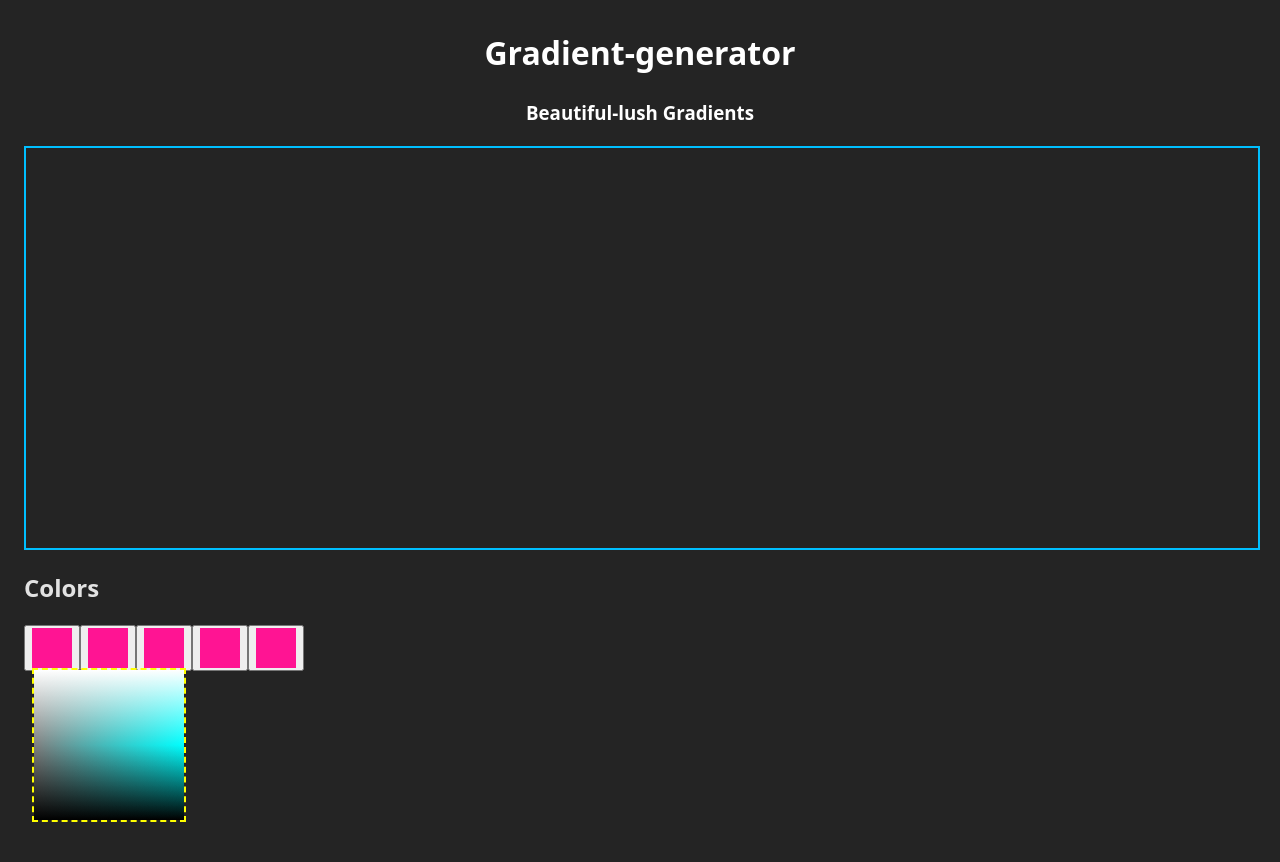
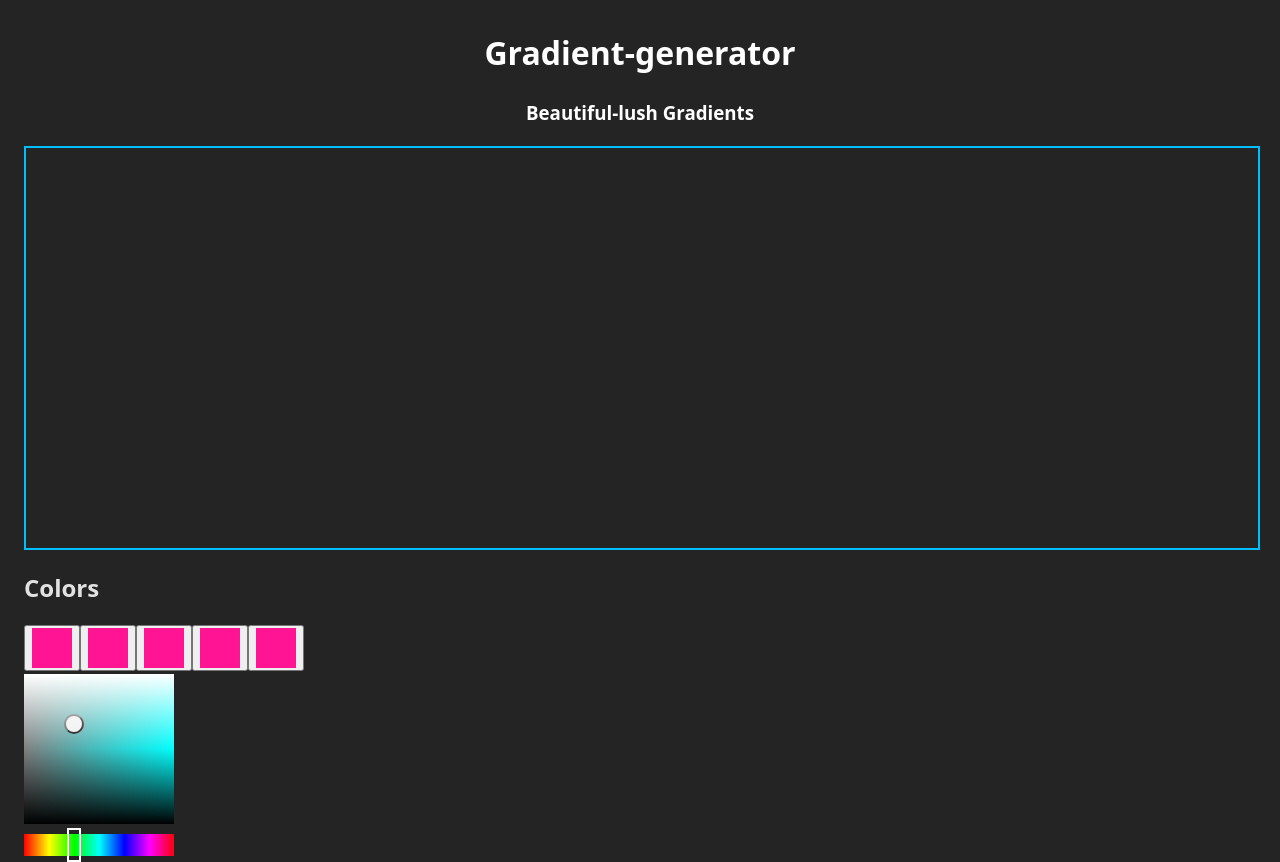
Before and after one commit to veer260/gradient-generator, a React (Vite) app: page / in a window 1280 px wide. Both pictures are taken after a click on the button 52 px from the left and 648 px from the top of the page. Before the commit the page ends 822 px from the top, so only its background shows below. Built offline with nearby package versions, Linux system fonts and the light colour scheme.

Commit message:
added custom hooks and completed color picker feature

```diff
--- a/src/components/ColorPicker/ColorPicker.jsx
+++ b/src/components/ColorPicker/ColorPicker.jsx
@@ -1,13 +1,162 @@
 import React from 'react';
 import styles from './ColorPicker.module.css';
+import HuePicker from '../HuePicker/HuePicker';
+import usePlaceChild from '../../hooks/usePlaceChild';
 
 function ColorPicker() {
+    const [color, setColor] = React.useState({
+        hue: "",
+        sat: "",
+        light: ""
+    });
+
+    const wrapperRef = React.useRef();
+    const btnRef = React.useRef();
+    const btnPos = usePlaceChild(wrapperRef);
+
+    console.dir({color});
+
+    function handleHueChange(newHue) {
+        setColor({
+            ...color,
+            hue: newHue
+        });
+    }
+
+
+    React.useEffect(() => {
+        btnRef.current.style.top = `${btnPos.y}px`;
+        btnRef.current.style.left = `${btnPos.x}px`;
+        const newColor = {
+            hue: '100',
+            sat: `${Math.trunc((btnPos.x/150)*100)}`,
+            light: `${Math.trunc(100 -(btnPos.y/150)*100)}`
+        }
+        setColor(newColor);
+        return () => {}
+    },[btnPos]);
+
     return (
-        <div className={styles.wrapper}>
-            <div className={styles.layer1}></div>
-            <div className={styles.layer2}></div>
+        <>
+         <div className={styles.wrapper}>
+            <div  className={styles.layer1}></div>
+            <div ref={wrapperRef} className={styles.layer2}>
+                <button ref={btnRef} className={styles.btn} ></button>
+            </div>
+            <HuePicker color={color} onHueChange={handleHueChange} />
         </div>
+        </>
     )
 }
 
 export default ColorPicker;
+
+
+
+
+
+
+
+
+
+
+
+
+
+
+
+
+
+
+
+    // const isDragging = useIsDragging(wrapperRef);
+    // React.useEffect(() => {
+    //     const elem = wrapperRef.current;
+
+    //     function handleMouseMove(e) {
+    //        const {left, top} = elem.getBoundingClientRect();
+    //             const x = e.clientX - left;
+    //             const y = e.clientY - top;
+
+    //             const newBtnPos = {
+    //                 x, y
+    //             }
+    //             setBtnPos(newBtnPos);
+    //     }
+    //     if(isDragging) {
+    //         elem.addEventListener('mousemove', handleMouseMove);
+    //         return () =>{
+    //             elem.removeEventListener('mousemove', handleMouseMove);
+    //         }
+    //     }
+    // })
+
+    // React.useEffect(() => {
+    // const wrapper = wrapperRef.current;
+    //     if(wrapper){
+    //         function handleMouseDown(e) {
+    //             const {left, top} = wrapper.getBoundingClientRect();
+    //             const x = e.clientX - left;
+    //             const y = e.clientY - top;
+
+    //             const newBtnPos = {
+    //                 x, y
+    //             }
+    //             setBtnPos(newBtnPos);
+    //         }
+
+    //     wrapper.addEventListener('mousedown', handleMouseDown);
+
+    //     return () => {
+    //         wrapper.removeEventListener('mousedown', handleMouseDown);
+    //     }
+    //     }
+    // }, []);
+     // Add wrapperRef to dependencies
+
+
+
+         // const isDragging = useIsDragging(wrapperRef);
+    // React.useEffect(() => {
+    //     const elem = wrapperRef.current;
+
+    //     function handleMouseMove(e) {
+    //        const {left, top} = elem.getBoundingClientRect();
+    //             const x = e.clientX - left;
+    //             const y = e.clientY - top;
+
+    //             const newBtnPos = {
+    //                 x, y
+    //             }
+    //             setBtnPos(newBtnPos);
+    //     }
+    //     if(isDragging) {
+    //         elem.addEventListener('mousemove', handleMouseMove);
+    //         return () =>{
+    //             elem.removeEventListener('mousemove', handleMouseMove);
+    //         }
+    //     }
+    // })
+
+    // React.useEffect(() => {
+    // const wrapper = wrapperRef.current;
+    //     if(wrapper){
+    //         function handleMouseDown(e) {
+    //             const {left, top} = wrapper.getBoundingClientRect();
+    //             const x = e.clientX - left;
+    //             const y = e.clientY - top;
+
+    //             const newBtnPos = {
+    //                 x, y
+    //             }
+    //             setBtnPos(newBtnPos);
+    //         }
+
+    //     wrapper.addEventListener('mousedown', handleMouseDown);
+
+    //     return () => {
+    //         wrapper.removeEventListener('mousedown', handleMouseDown);
+    //     }
+    //     }
+    // }, []);
+     // Add wrapperRef to dependencies
--- a/src/components/ColorPicker/ColorPicker.module.css
+++ b/src/components/ColorPicker/ColorPicker.module.css
@@ -2,8 +2,8 @@
     height: 150px;
     width: 150px;
     position: absolute;
-    border: 2px dashed yellow;
     --hue: 180deg;
+    cursor: pointer;
 }
 
 .layer1 {
@@ -11,6 +11,7 @@
     width: 100%;
     height: 100%;
     background: linear-gradient(0deg, #000, #fff);
+    /* pointer-events: none; */
 }
 
 .layer2 {
@@ -19,7 +20,14 @@
     height: 100%;
     background: linear-gradient(to right,hsl(var(--hue) 100% 50% /0),hsl(var(--hue) 100% 50% /1));
     mix-blend-mode: overlay;
+    /* pointer-events: none; */
+}
 
-
-
+.btn {
+    --size: 20px;
+    height: var(--size);
+    width: var(--size);
+    border-radius: 50%;
+    position: absolute;
+    transform: translate(-50%, -50%);
 }
--- a/src/components/Colors/Colors.jsx
+++ b/src/components/Colors/Colors.jsx
@@ -35,11 +35,11 @@ function Colors() {
     return (
         <div>
             <h2>Colors</h2>
-
-            {
+            <div className={styles.colorsContainer}>
+                {
                 colorsArr.map(({id, color}) =>  <SingleColor setId={changeId} openId={openId} color={color} colorId={id} key={id} />)
-            }
-
+                }
+            </div>
         </div>
     )
 }
--- a/src/components/Colors/Colors.module.css
+++ b/src/components/Colors/Colors.module.css
@@ -0,0 +1,3 @@
+.colorsContainer {
+    display: flex;
+}
--- /dev/null
+++ b/src/components/HuePicker/HuePicker.jsx
@@ -0,0 +1,29 @@
+import React from 'react';
+import styles from './HuePicker.module.css';
+import { gradient } from '../../helpers/gradient-generator'
+import usePlaceChild from '../../hooks/usePlaceChild';
+
+function HuePicker({color, onHueChange}) {
+    const hueRef = React.useRef();
+    const triggerRef = React.useRef();
+    const pos = usePlaceChild(hueRef);
+
+    React.useEffect(() => {
+        const trigger = triggerRef.current;
+        if(trigger) {
+            trigger.style.left = `${pos.x}px`;
+            const newHue = `${Math.trunc((pos.x/150)*360)}`
+            onHueChange(newHue);
+        }
+    },[pos]);
+
+    return (
+        <div className={styles.hueContainer}>
+            <div className={styles.huePicker} ref={hueRef} style={{'--gradient': `linear-gradient(${gradient})`}}>
+                <div ref={triggerRef} className={styles.trigger}></div>
+            </div>
+        </div>
+    )
+}
+
+export default HuePicker;
--- /dev/null
+++ b/src/components/HuePicker/HuePicker.module.css
@@ -0,0 +1,23 @@
+
+.hueContainer {
+    /* position: relative; */
+    --huePickerHeight: 22px;
+
+}
+.huePicker {
+
+    height: var(--huePickerHeight);
+    width: 150px;
+    background: var(--gradient);
+    position: absolute;
+    bottom: calc((var(--huePickerHeight)*-1) - 10px );
+}
+
+.trigger {
+    height: calc(var(--huePickerHeight) + 8px);
+    width: 10px;
+    border: 2px solid white;
+    top: -6px;
+    position: absolute;
+    transform: translateX(-50%);
+}
--- a/src/components/SingleColor/SingleColor.jsx
+++ b/src/components/SingleColor/SingleColor.jsx
@@ -3,17 +3,17 @@ import styles from './SingleColors.module.css';
 import ColorPicker from '../ColorPicker/ColorPicker';
 
 function SingleColor({color, colorId, openId, setId}) {
-    // const [isPickerVisible, setIsPickerVisible] = React.useState(false);
+    return (
+        <div className={styles.wrapper}>
+            <button onClick={() => setId(colorId)}>
+                <div className={styles.colorDiv}></div>
+            </button>
+            {/* <div></div> */}
+            { openId == colorId && <ColorPicker></ColorPicker> }
 
-    function handleClick() {
-        setIsPickerVisible(!isPickerVisible);
-    }
 
-    return (
-             <button onClick={() => setId(colorId)}>
-                <div className={styles.colorDiv}></div>
-                {openId == colorId && <ColorPicker></ColorPicker>}
-            </button>
+        </div>
+
 
     )
 }
--- a/src/components/SingleColor/SingleColors.module.css
+++ b/src/components/SingleColor/SingleColors.module.css
@@ -1,3 +1,6 @@
+.wrapper {
+    /* display: flex; */
+}
 .colorDiv {
     --size: 40px;
     height: var(--size);
--- /dev/null
+++ b/src/helpers/gradient-generator.js
@@ -0,0 +1,6 @@
+export let gradient = 'to right,';
+for(let i = 0; i < 359; i++) {
+    gradient = `${gradient} hsl(${i}deg 100% 50%),`;
+}
+
+gradient = `${gradient} hsl(360deg 100% 50%)`;
--- /dev/null
+++ b/src/hooks/useIsDragging.js
@@ -0,0 +1,38 @@
+import React from "react";
+function useIsDragging(elementRef) {
+    const [isDragging, setIsDragging] = React.useState(false);
+
+    React.useEffect(() => {
+        const element = elementRef.current;
+        function handleMouseDown() {
+                setIsDragging(true);
+        }
+        if(element) {
+            element.addEventListener('mousedown', handleMouseDown)
+            return () => {
+              element.removeEventListener('mousedown', handleMouseDown);
+            }
+        }
+
+    },[]);
+
+    React.useEffect(() => {
+        const element = elementRef.current;
+
+        function handleMouseUp() {
+            console.log('handlemouseup called');
+            setIsDragging(false);
+        }
+          if(element) {
+            element.addEventListener('mouseup', handleMouseUp)
+            return () => {
+              element.removeEventListener('mouseup', handleMouseUp);
+            }
+        }
+
+    },[]);
+    return isDragging;
+
+}
+
+export default useIsDragging;
--- /dev/null
+++ b/src/hooks/usePlaceChild.js
@@ -0,0 +1,68 @@
+import React from "react";
+import useIsDragging from "./useIsDragging";
+function usePlaceChild(containerRef) {
+    const [pos, setPos] = React.useState({
+        x: 50,
+        y: 50
+    });
+    const isDragging = useIsDragging(containerRef);
+
+    React.useEffect(() => {
+        const container = containerRef.current;
+        function handleMousedown(e) {
+            const left = e.clientX - container.getBoundingClientRect().left;
+            const top = e.clientY - container.getBoundingClientRect().top;
+
+            setPos({
+                x: left,
+                y: top
+            });
+        }
+        if(container) {
+            container.addEventListener('mousedown', handleMousedown);
+
+            return () => {
+                container.removeEventListener('mousedown', handleMousedown);
+            }
+        }
+    }, []);
+
+    React.useEffect(() => {
+        const elem = containerRef.current;
+
+        function handleMouseMove(e) {
+           const {left, top, width, height} = elem.getBoundingClientRect();
+        //    if(e.clientX > )
+                let x = e.clientX - left;
+                let y = e.clientY - top;
+
+                if(x < 0) {
+                    x = 0;
+                }else if( x > width) {
+                    x = width;
+                }
+                if(y < 0) {
+                    y = 0;
+                }else if( y > height) {
+                    y = height;
+                }
+
+
+
+
+                const newBtnPos = {
+                    x, y
+                }
+                setPos(newBtnPos);
+        }
+        if(isDragging) {
+            elem.addEventListener('mousemove', handleMouseMove);
+            return () =>{
+                elem.removeEventListener('mousemove', handleMouseMove);
+            }
+        }
+    })
+    return pos;
+}
+
+export default usePlaceChild;
--- a/src/index.css
+++ b/src/index.css
@@ -11,6 +11,7 @@
   text-rendering: optimizeLegibility;
   -webkit-font-smoothing: antialiased;
   -moz-osx-font-smoothing: grayscale;
+  --gradient: "";
 }
 
 .visually-hidden:not(:focus):not(:active) {
```
